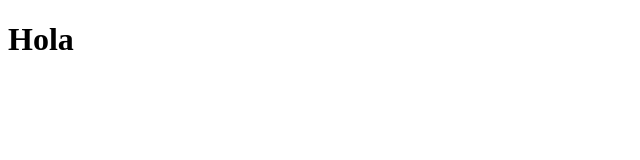
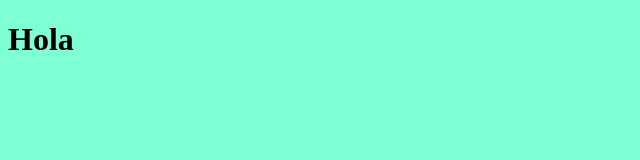
Before and after one commit to mauricioccasani/java, a plain HTML site: page index.html in a window 1280 px wide. Shown: the whole page, without its empty margins (0-640 px from the left). Drawn offline with Linux system fonts and the light colour scheme.

Commit message:
nuevo cambio

```diff
--- a/css.css
+++ b/css.css
@@ -0,0 +1,3 @@
+*{
+    background-color: aqua;
+}
--- a/index.html
+++ b/index.html
@@ -6,6 +6,11 @@
     <meta http-equiv="X-UA-Compatible" content="ie=edge">
     <title>Document</title>
     <script src="js.js"> </script>
+    <style>
+        body{
+            background-color: aquamarine;
+        }
+    </style>
 </head>
 <body>
     <h1>Hola</h1>
--- a/js.js
+++ b/js.js
@@ -1 +1,2 @@
 console.log("Hola");
+alert("hola");
```
